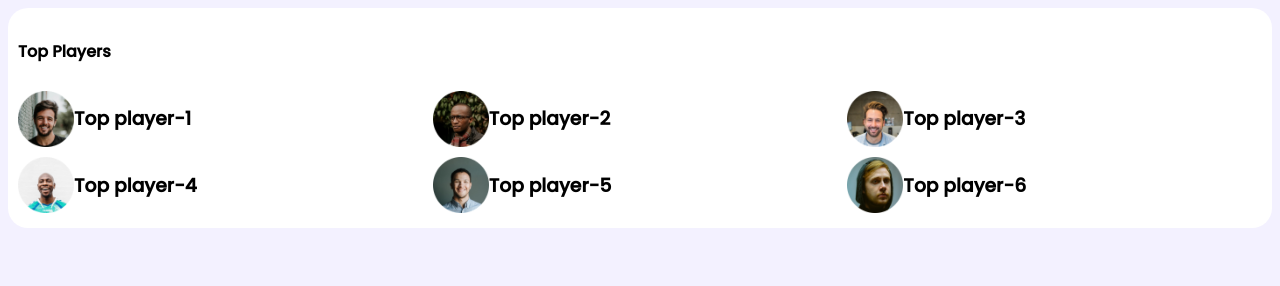
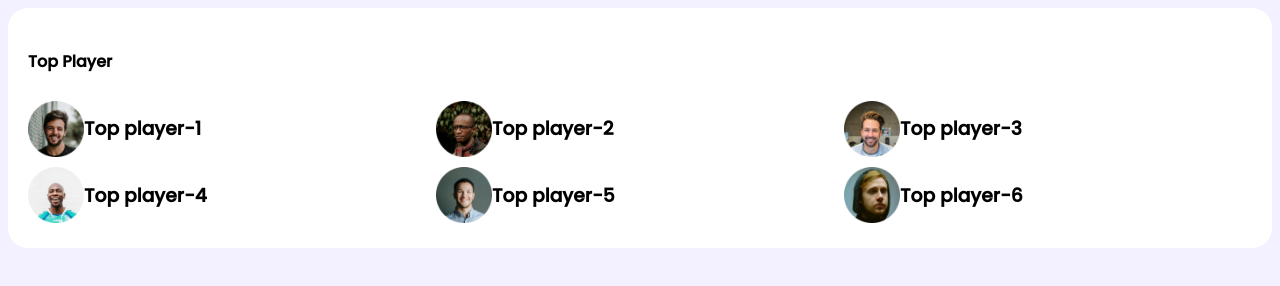
Before and after one commit to chanda-27/leader-board-css3, a plain HTML site: page index.html in a window 1280 px wide. Drawn offline with Linux system fonts and the light colour scheme.

Commit message:
change top player and padding

```diff
--- a/index.html
+++ b/index.html
@@ -20,7 +20,7 @@
     <!-- top players and blogs -->
     <section>
       <div class="top-players container">
-        <h4>Top Players</h4>
+        <h4>Top Player</h4>
         <div class="players">
           <!-- .player*6>img[src="images/players/player-$.png"]+h3{Top player-$} -->
           <div class="player">
--- a/styles/style.css
+++ b/styles/style.css
@@ -10,7 +10,7 @@ body{
 .container {
   background-color: #FFFFFF;
   border-radius: 20px;
-  padding: 10px;
+  padding: 20px;
 }
 
 /* Top players styles */
```
